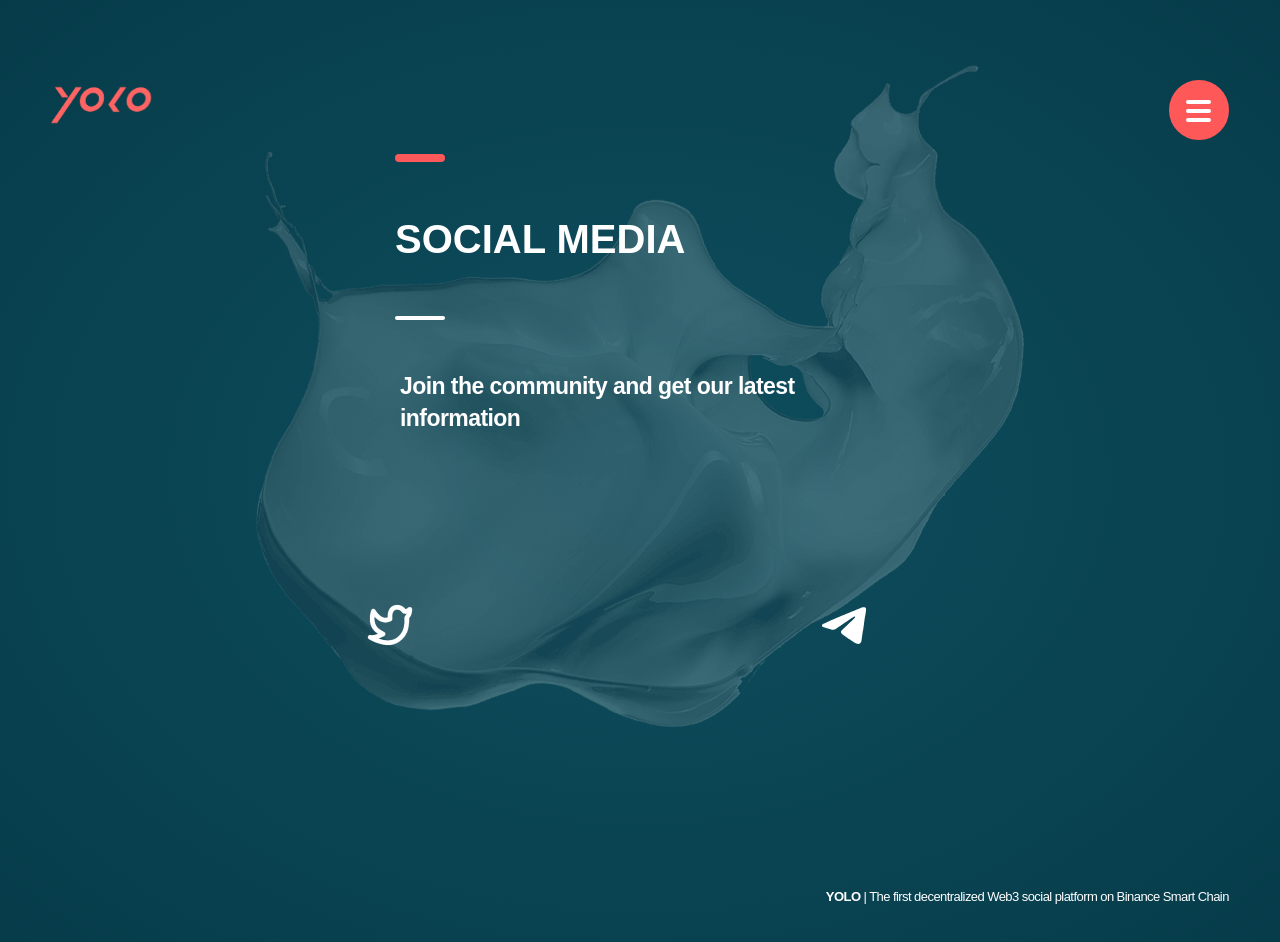
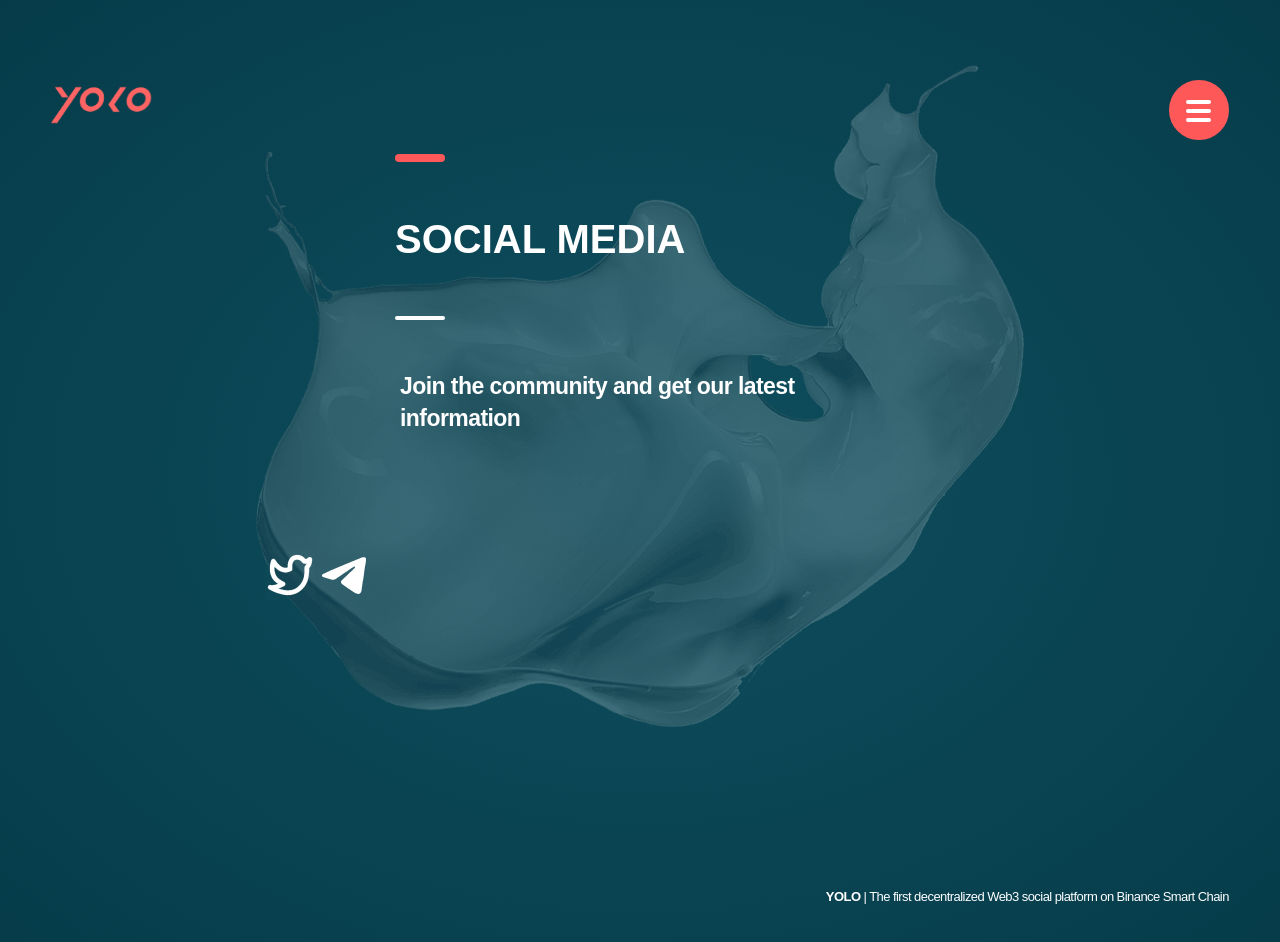
Before and after one commit to yoloprotocol/yolo, a plain HTML site: page socialmedia.html in a window 1280 px wide. Drawn offline with Linux system fonts and the light colour scheme; a web font is replaced by a local one.

Commit message:
Update socialmedia.html

```diff
--- a/socialmedia.html
+++ b/socialmedia.html
@@ -74,9 +74,9 @@
                 <div class="mailOver"><span></span>
                 </div>
             </div>
-			<div ><a href="https://twitter.com/YoloProtocol"><img src="img/twitter.png" style= "position:relative; width:50px;height:50px; left:100px;top:50px"></a>
+			<div ><a href="https://twitter.com/YoloProtocol"><img src="img/twitter.png" style= "position:inherit; width:50px;height:50px; left:100px;top:50px"></a>
 				<!--  <a href="https://discord.gg/AQ4xmzXY"><img src="img/discord.png" style= "position:relative; width:60px;height:60px;left:300px;top:50px "></a> //-->
-				<a href="https://t.me/+Q3rrNT3jwYEwMjk1"><img src="img/Telegram.png" style= "position:relative; width:50px;height:50px;left:500px;top:50px "></a>
+				<a href="https://t.me/+Q3rrNT3jwYEwMjk1"><img src="img/Telegram.png" style= "position:inherit; width:50px;height:50px;left:500px;top:50px "></a>
 			</div>
         </div>
     </div>
```
